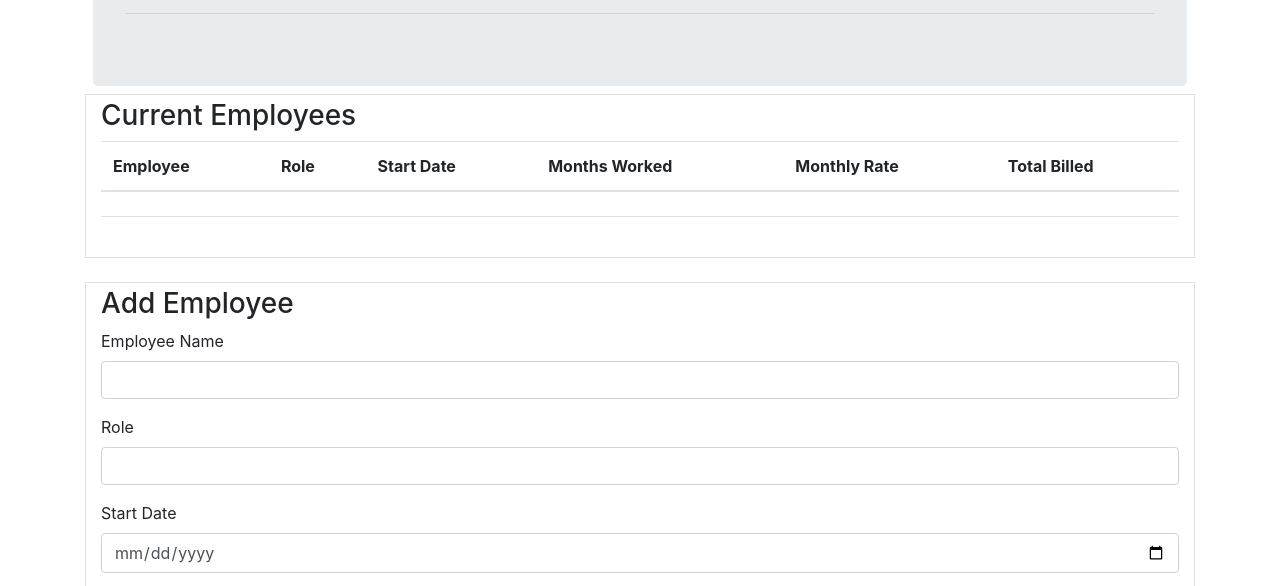
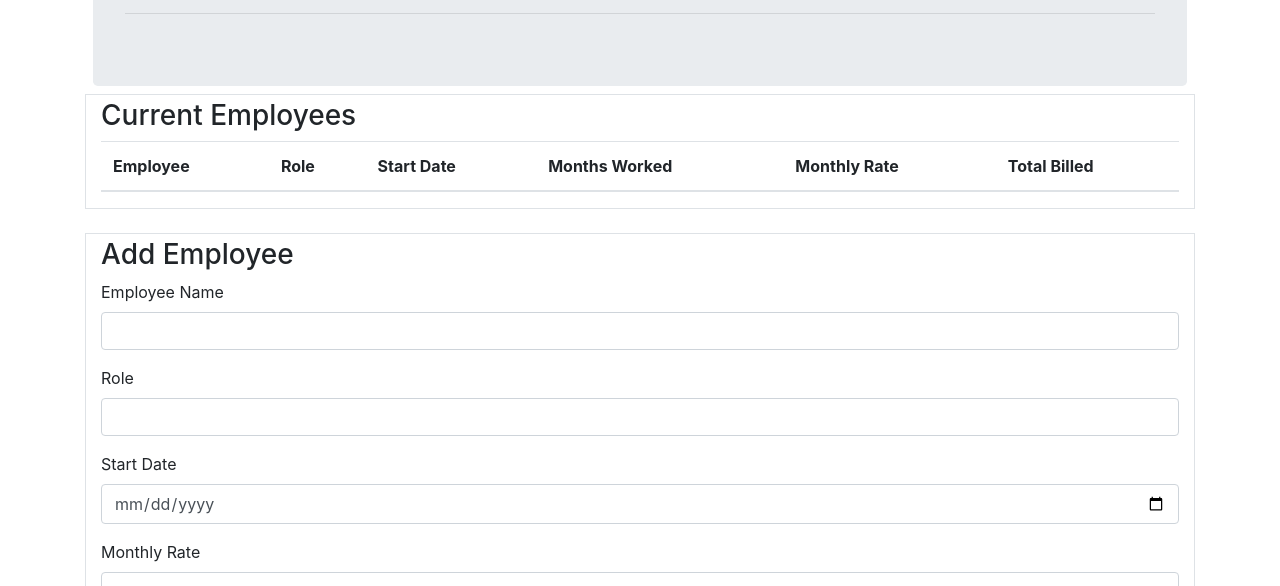
Before and after one commit to glietzen/Employee-Form, a plain HTML site: page index.html in a window 1280 px wide. Shown: the part 199-785 px from the top of the page. Drawn offline with nearby package versions, Linux system fonts and the light colour scheme.

Commit message:
update
commiting some changes

```diff
--- a/index.html
+++ b/index.html
@@ -6,10 +6,11 @@
   <!-- Required meta tags -->
   <meta charset="utf-8">
   <meta name="viewport" content="width=device-width, initial-scale=1, shrink-to-fit=no">
+  <script src="https://www.gstatic.com/firebasejs/4.10.1/firebase.js"></script>
 
   <!-- Bootstrap CSS -->
-    <link rel="stylesheet" href="https://maxcdn.bootstrapcdn.com/bootstrap/4.0.0/css/bootstrap.min.css" integrity="sha384-Gn5384xqQ1aoWXA+058RXPxPg6fy4IWvTNh0E263XmFcJlSAwiGgFAW/dAiS6JXm"
-        crossorigin="anonymous">
+  <link rel="stylesheet" href="https://maxcdn.bootstrapcdn.com/bootstrap/4.0.0/css/bootstrap.min.css" integrity="sha384-Gn5384xqQ1aoWXA+058RXPxPg6fy4IWvTNh0E263XmFcJlSAwiGgFAW/dAiS6JXm" crossorigin="anonymous">
+
 
 
 
@@ -36,23 +37,7 @@
             <th>Total Billed</th>
           </tr>
         </thead>
-            <tbody>
-                <tr>
-                    <td scope="row"></td>
-                    <td></td>
-                    <td></td>
-                    <td></td>
-                    <td></td>
-                    <td></td>
-                </tr>
-                <tr>
-                    <td scope="row"></td>
-                    <td></td>
-                    <td></td>
-                    <td></td>
-                    <td></td>
-                    <td></td>
-                </tr>
+        <tbody id="table-body">
         </tbody>
       </table>
     </div>
@@ -65,15 +50,15 @@
         </div>
         <div class="form-group">
           <label for="destination-input">Role</label>
-                    <input type="text" id="destination-input" class="form-control" required>
+          <input type="text" id="role-input" class="form-control" required>
         </div>
         <div class="form-group">
           <label for="firstTime-input">Start Date</label>
-                    <input type="date" id="firstTime-input" class="form-control" required>
+          <input type="date" id="startDate-input" class="form-control" required>
         </div>
         <div class="form-group">
           <label for="frequency-input">Monthly Rate</label>
-                    <input type="number" id="frequency-input" class="form-control" required>
+          <input type="number" id="rate-input" class="form-control" required>
         </div>
         <button type="submit" class="btn btn-primary mb-2" id="submit-button">Submit</button>
       </form>
@@ -84,12 +69,9 @@
   </div>
   <!-- Optional JavaScript -->
   <!-- jQuery first, then Popper.js, then Bootstrap JS -->
-    <script src="https://code.jquery.com/jquery-3.2.1.slim.min.js" integrity="sha384-KJ3o2DKtIkvYIK3UENzmM7KCkRr/rE9/Qpg6aAZGJwFDMVNA/GpGFF93hXpG5KkN"
-        crossorigin="anonymous"></script>
-    <script src="https://cdnjs.cloudflare.com/ajax/libs/popper.js/1.12.9/umd/popper.min.js" integrity="sha384-ApNbgh9B+Y1QKtv3Rn7W3mgPxhU9K/ScQsAP7hUibX39j7fakFPskvXusvfa0b4Q"
-        crossorigin="anonymous"></script>
-    <script src="https://maxcdn.bootstrapcdn.com/bootstrap/4.0.0/js/bootstrap.min.js" integrity="sha384-JZR6Spejh4U02d8jOt6vLEHfe/JQGiRRSQQxSfFWpi1MquVdAyjUar5+76PVCmYl"
-        crossorigin="anonymous"></script>
+  <script src="https://code.jquery.com/jquery-3.2.1.slim.min.js" integrity="sha384-KJ3o2DKtIkvYIK3UENzmM7KCkRr/rE9/Qpg6aAZGJwFDMVNA/GpGFF93hXpG5KkN" crossorigin="anonymous"></script>
+  <script src="https://cdnjs.cloudflare.com/ajax/libs/popper.js/1.12.9/umd/popper.min.js" integrity="sha384-ApNbgh9B+Y1QKtv3Rn7W3mgPxhU9K/ScQsAP7hUibX39j7fakFPskvXusvfa0b4Q" crossorigin="anonymous"></script>
+  <script src="https://maxcdn.bootstrapcdn.com/bootstrap/4.0.0/js/bootstrap.min.js" integrity="sha384-JZR6Spejh4U02d8jOt6vLEHfe/JQGiRRSQQxSfFWpi1MquVdAyjUar5+76PVCmYl" crossorigin="anonymous"></script>
 </body>
 
 </html>
```
Lines whose indentation alone changed are shown as unchanged.
